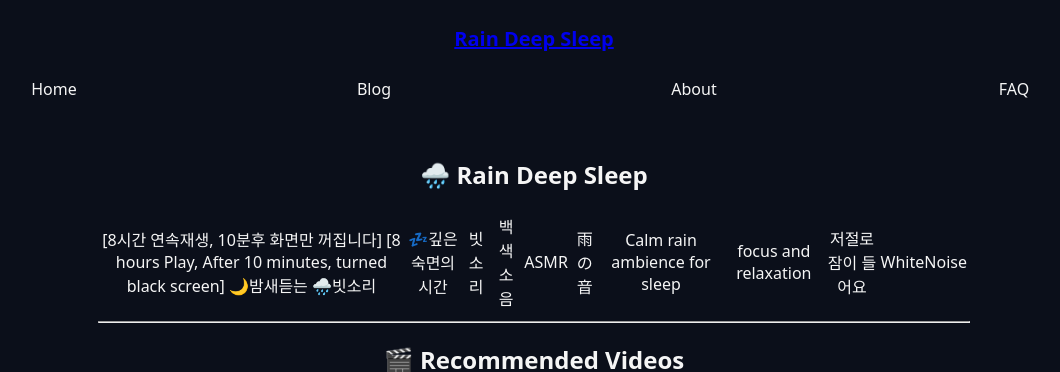
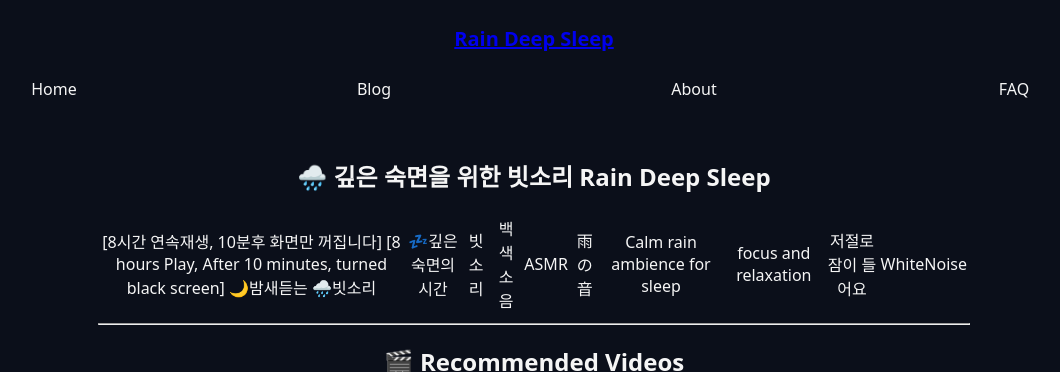
Before and after one commit to choijangwook/rain-deep-sleep, a Jekyll site: the page built from index.md, in a window 1280 px wide, cut to the strip 0-372 px from the top of the page. Shown: the whole strip, without its empty margins (106-1166 px from the left). Built offline with Jekyll 4.4.1, drawn with Linux system fonts in a browser that asks for light colours.

Commit message:
Update index.md

```diff
--- a/index.md
+++ b/index.md
@@ -3,7 +3,7 @@
 title: Home
 ---
 
-## 🌧️ Rain Deep Sleep
+## 🌧️ 깊은 숙면을 위한 빗소리 Rain Deep Sleep
 
 [8시간 연속재생, 10분후 화면만 꺼집니다] [8 hours Play, After 10 minutes, turned black screen] 🌙밤새듣는 🌧️빗소리 | 💤깊은 숙면의 시간 | 빗소리  | 백색소음 | ASMR | 雨の音 | Calm rain ambience for sleep | focus and relaxation | 저절로 잠이 들어요 | WhiteNoise |
 
```
